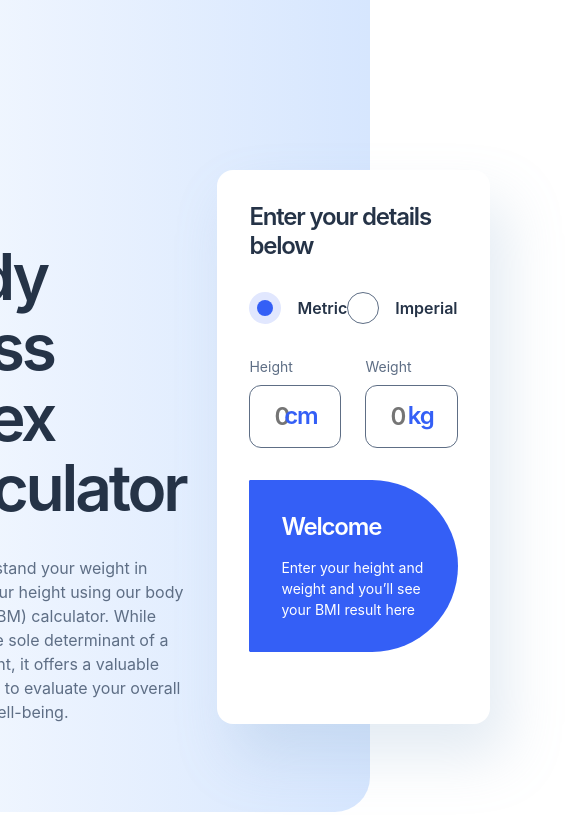
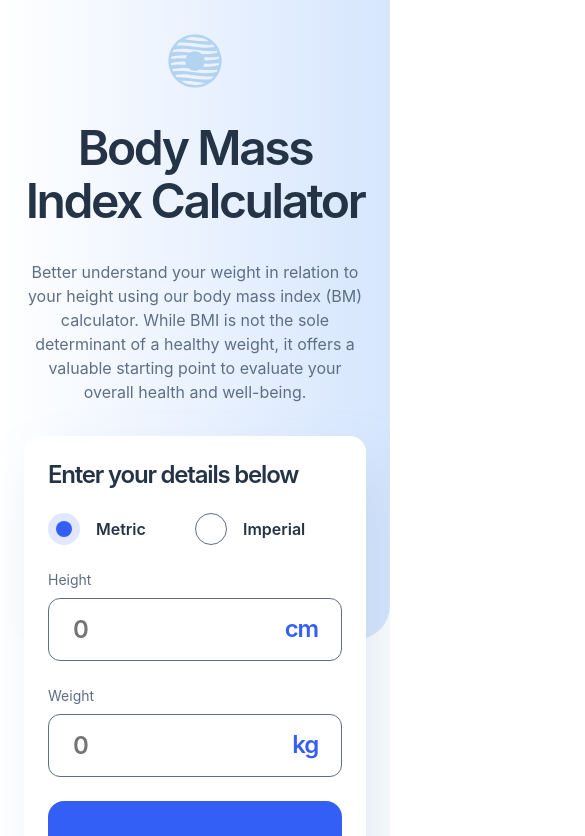
Before and after one commit to TvixAley/bmi-calculator, a React (Vite) app: page / in a window 390 px wide. Shown: the top 836 px of the page, 585 px wide, since content can reach past the window. Built offline with nearby package versions, Linux system fonts and the light colour scheme; a web font is replaced by a local one.

Commit message:
Added responsive design

```diff
--- a/src/components/Calculator/Calculator.module.css
+++ b/src/components/Calculator/Calculator.module.css
@@ -35,3 +35,14 @@
 .imperial{
     flex-direction: column;
 }
+
+
+@media (max-width: 600px) {
+    .calculator{
+        padding: 24px;
+        gap: 24px;
+    }
+    .fieldsContainer{
+        flex-direction: column;
+    }
+}
--- a/src/components/Calculator/InfoBar/InfoBar.module.css
+++ b/src/components/Calculator/InfoBar/InfoBar.module.css
@@ -53,3 +53,13 @@
     flex-direction: column;
     gap: 8px;
 }
+
+@media (max-width: 600px) {
+    .infoBar {
+        border-radius: 16px;
+    }
+
+    .resultContainer{
+        grid-template-columns: 1fr;
+    }
+}
--- a/src/components/UI/InputField/InputField.module.css
+++ b/src/components/UI/InputField/InputField.module.css
@@ -2,6 +2,7 @@
     display: flex;
     flex-direction: column;
     gap: 8px;
+    width: 100%;
 }
 
 .label{
--- a/src/components/sections/Hero/Hero.module.css
+++ b/src/components/sections/Hero/Hero.module.css
@@ -18,7 +18,7 @@
     content: '';
     top: 0;
     left: 0;
-    height: 100%;
+    height: 737px;
     width: 70%;
     border-radius: 0 0 35px 35px;
     background: var(--gradient);
@@ -51,3 +51,46 @@
     line-height: 150%;
     color: var(--color-gray-500);
 }
+
+
+@media (max-width: 1100px) {
+    .hero, .textContainer, .content{
+        gap: 40px;
+    }
+
+    .hero{
+        padding: 32px 40px;
+        align-items: center;
+    }
+
+    .hero:before{
+        height: 640px;
+        width: 100%;
+        border-radius: 0 0 35px 35px;
+        background: var(--gradient);
+    }
+
+    .title, .textContainer{
+        padding-top: 0;
+        text-align: center;
+    }
+
+    .title{
+        font-size: 48px;
+    }
+
+    .content{
+        grid-template-columns: 1fr;
+    }
+}
+
+
+@media (max-width: 600px) {
+    .hero{
+        padding: 32px 24px;
+    }
+
+    .hero, .textContainer, .content{
+        gap: 32px;
+    }
+}
```
